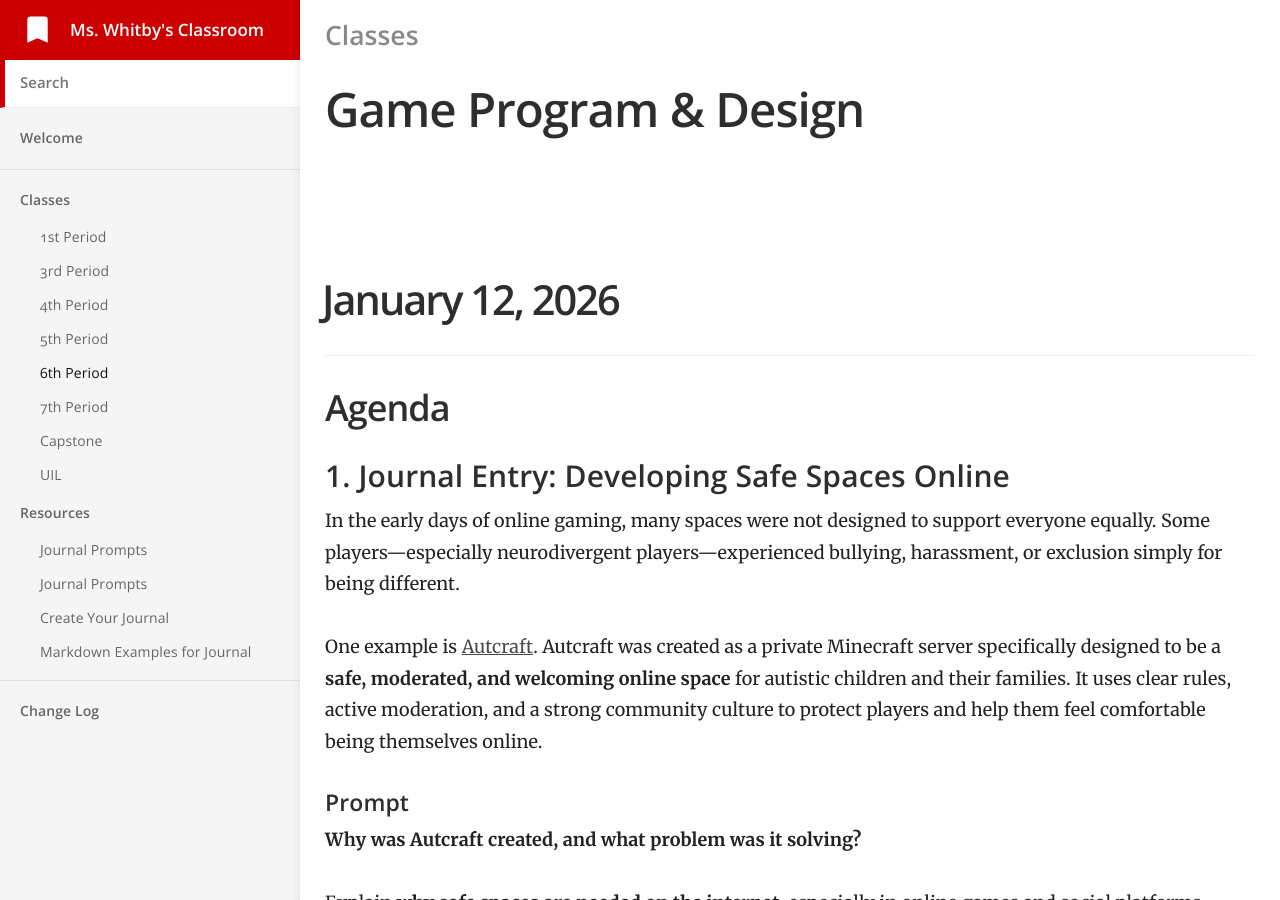
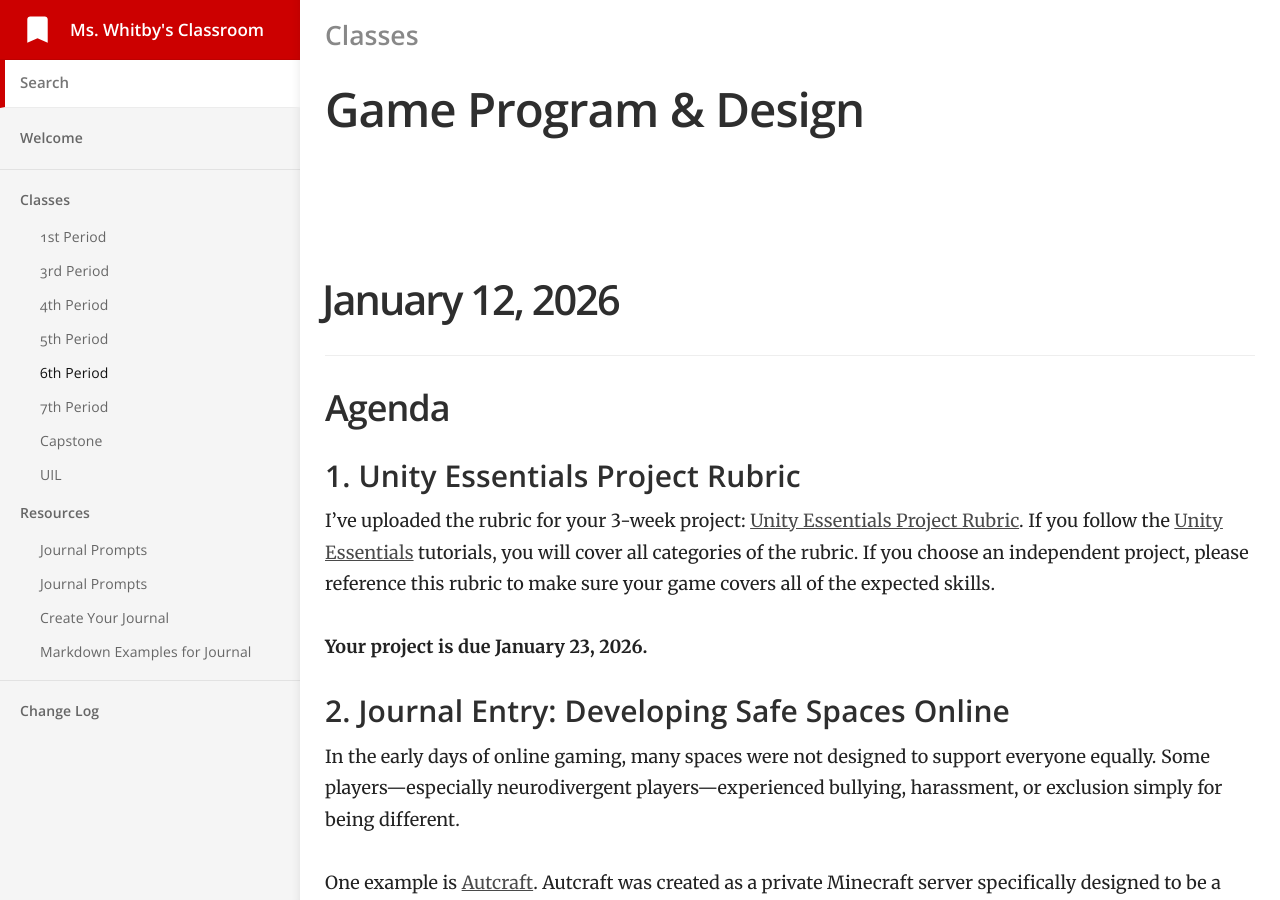
Before and after one commit to mswhitby/classroom, a Jekyll site: the page built from _docs/classes/6th.md, in a window 1280 px wide and 900 px high. Built offline with Jekyll 4.4.1, drawn with Linux system fonts in a browser that asks for light colours.

Commit message:
Updated lessons

```diff
--- a/_docs/classes/6th.md
+++ b/_docs/classes/6th.md
@@ -9,7 +9,13 @@ order: 5
 
 ## Agenda
 
-### 1. Journal Entry: Developing Safe Spaces Online
+### 1. Unity Essentials Project Rubric
+
+I've uploaded the rubric for your 3-week project: [Unity Essentials Project Rubric](https://github.com/mswhitby/classroom/blob/main/_docs/resources/unity1_rubric.md). If you follow the [Unity Essentials](https://learn.unity.com/pathway/unity-essentials) tutorials, you will cover all categories of the rubric. If you choose an independent project, please reference this rubric to make sure your game covers all of the expected skills.
+
+**Your project is due January 23, 2026.**
+
+### 2. Journal Entry: Developing Safe Spaces Online
 
 In the early days of online gaming, many spaces were not designed to support everyone equally. Some players—especially neurodivergent players—experienced bullying, harassment, or exclusion simply for being different.
 
```
Also changed, not shown: _docs/classes/5th.md (+3 -1 lines).
